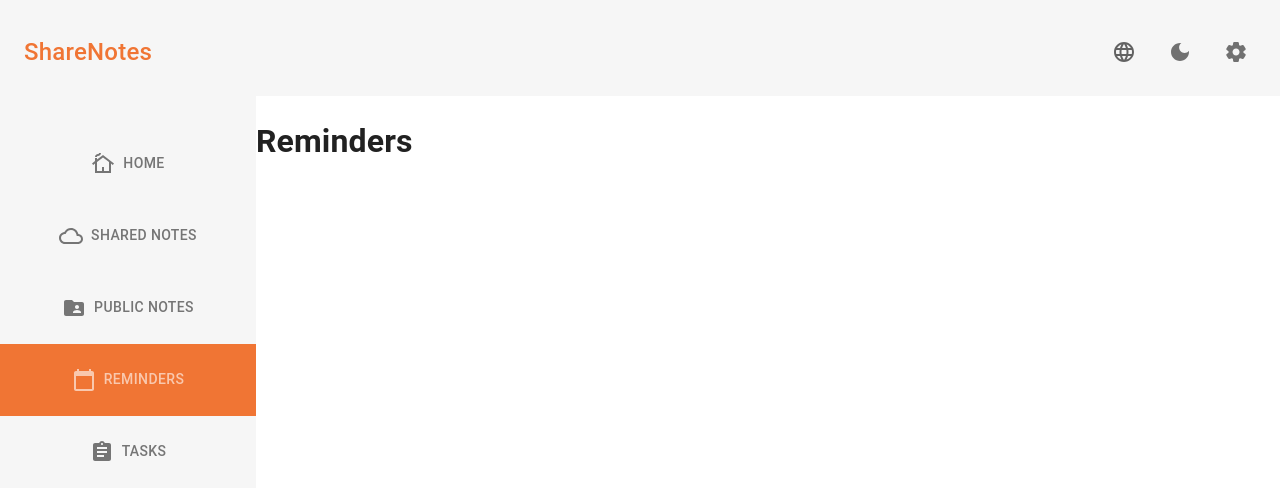
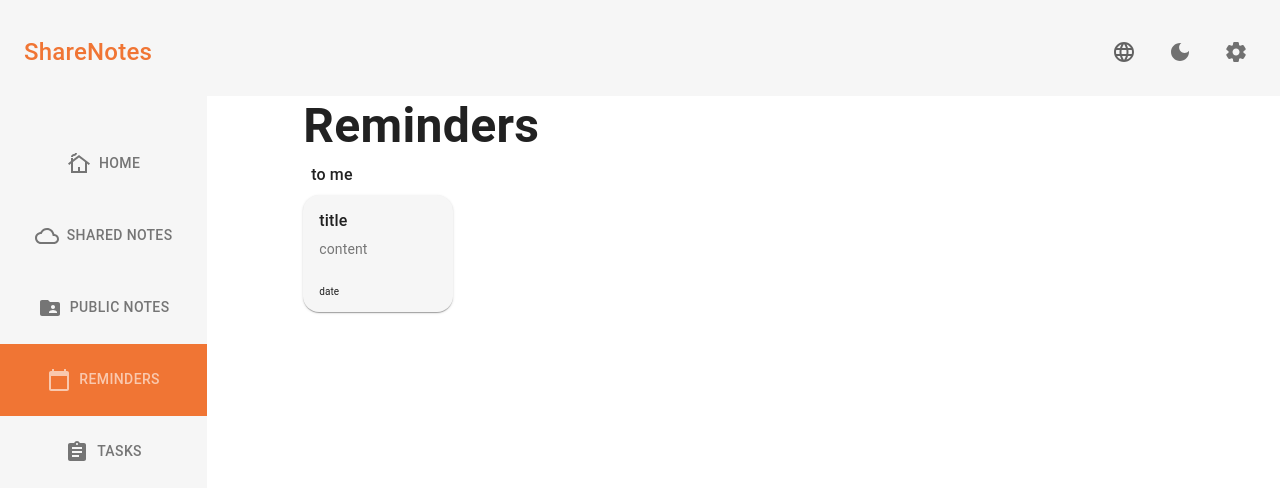
Before and after one commit to MrXInfinity/SharedNotes, a React (Vite) app: page /reminders in a window 1280 px wide. Shown: the top 500 px of the page. Built offline with nearby package versions, Linux system fonts and the light colour scheme; no server answers; the database is empty; sample sign-in values are in the browser's storage.

Commit message:
started reminder and task page

```diff
--- a/src/App.tsx
+++ b/src/App.tsx
@@ -17,6 +17,7 @@ import Home from "./pages/Home/Home";
 import SignIn from "./pages/LoggedOutPage/SignInComponent";
 import SignUp from "./pages/LoggedOutPage/SignUpComponent";
 import NotePage from "./pages/NotesPage/NotePage";
+import Reminder from "./pages/Reminder/Reminder";
 
 function App() {
   const { theme, changeTheme } = useCustomTheme();
@@ -57,7 +58,7 @@ function App() {
                   },
                   {
                     path: "reminders",
-                    element: <h1>Reminders</h1>,
+                    element: <Reminder />,
                   },
                   {
                     path: "tasks",
--- a/src/components/NewReminderModal.tsx
+++ b/src/components/NewReminderModal.tsx
@@ -4,6 +4,7 @@ import React, { useEffect, useState } from "react";
 import moment, { Moment } from "moment";
 import { useForm } from "react-hook-form";
 import { ModalWrapper } from "./UIComponents";
+import { useAddReminder } from "../hooks/useFirestoreDb";
 
 type FormTypes = {
   title: string;
@@ -40,8 +41,8 @@ const NewReminderModal: React.FC<{
     setDueDate(null);
   };
 
-  const formSubmit = (e: any) => {
-    console.log(e);
+  const formSubmit = ({ title, initialDate, dueDate }) => {
+    useAddReminder(title, initialDate, dueDate);
   };
 
   useEffect(() => {
--- a/src/hooks/useFirestoreDb.ts
+++ b/src/hooks/useFirestoreDb.ts
@@ -74,12 +74,12 @@ const useFirestoreDb = (category: string) => {
     }
 }
 
-const useAddReminder = async (startTime: any, endTime: any, desc: string) => {
+const useAddReminder = async (title: string, startTime: any, endTime: any) => {
   try {
     await setDoc(doc(db, "Users", auth.currentUser!.uid, "Reminder", Date.now().toString()), {
       startTime,
       endTime,
-      desc,
+      title,
       favorite: false,
       status: "forthcoming",
       dateCreated: new Date(),
@@ -90,12 +90,12 @@ const useAddReminder = async (startTime: any, endTime: any, desc: string) => {
   }
 }
 
-const useAddTask = async (dueDate: any, dueTime: any, desc: string) => {
+const useAddTask = async (dueDate: any, dueTime: any, title: string) => {
   try {
     await setDoc(doc(db, "Users", auth.currentUser!.uid, "Reminder", Date.now().toString()), {
       dueDate,
       dueTime,
-      desc,
+      title,
       favorite: false,
       dateCreated: new Date(),
       dateUpdated: new Date(),
--- /dev/null
+++ b/src/pages/Reminder/Reminder.tsx
@@ -0,0 +1,41 @@
+import React from "react";
+import { Container, Stack, Typography } from "@mui/material";
+import EachReminderList from "./eachReminderList";
+
+const Reminder = () => {
+  return (
+    <Container
+      sx={{ px: { xs: 4, md: 12 } }}
+      disableGutters={true}
+    >
+      <Typography
+        variant="h4"
+        sx={{ fontWeight: "bold", fontSize: { xs: 30, sm: 39, md: 48 } }}
+      >
+        Reminders
+      </Typography>
+      <Stack
+        direction="row"
+        spacing={2}
+        sx={{ display: "flex" }}
+      >
+        <Stack sx={{ display: "flex" }}>
+          <Typography sx={{ margin: 1, fontWeight: "medium" }}>
+            to me
+          </Typography>
+          <div
+            style={{
+              display: "inline-flex",
+              flexWrap: "wrap",
+              gap: 20,
+            }}
+          >
+            <EachReminderList />
+          </div>
+        </Stack>
+      </Stack>
+    </Container>
+  );
+};
+
+export default Reminder;
--- /dev/null
+++ b/src/pages/Reminder/eachReminderList.tsx
@@ -0,0 +1,74 @@
+import React from "react";
+import {
+  Card,
+  CardActionArea,
+  CardContent,
+  Stack,
+  Typography,
+} from "@mui/material";
+
+const EachReminderList = () => {
+  return (
+    <Card
+      sx={{
+        borderRadius: "16px",
+        display: "flex",
+        flexDirection: "column",
+        height: "min-content",
+        maxHeight: "200px",
+        width: "150px",
+        alignItems: "start",
+      }}
+    >
+      <CardActionArea
+        sx={{
+          height: "100%",
+          py: 1.7,
+          display: "flex",
+          flexDirection: "column",
+          alignItems: "start",
+        }}
+      >
+        <Typography
+          sx={{
+            px: 2,
+            fontSize: 16,
+            fontWeight: "medium",
+          }}
+        >
+          title
+        </Typography>
+        <CardContent
+          sx={{
+            pt: 0.75,
+            display: "flex",
+            maxHeight: "100px",
+            overflow: "hidden",
+            textOverflow: "ellipsis",
+          }}
+        >
+          <Typography
+            sx={{
+              fontSize: 14,
+              opacity: 0.6,
+              textOverflow: "ellipsis",
+              overflow: "hidden",
+              height: "100%",
+            }}
+          >
+            content
+          </Typography>
+        </CardContent>
+        <Stack
+          direction="row"
+          spacing={2}
+          sx={{ mx: 2, pt: 1 }}
+        >
+          <Typography sx={{ fontSize: { xs: 10 } }}>date</Typography>
+        </Stack>
+      </CardActionArea>
+    </Card>
+  );
+};
+
+export default EachReminderList;
--- a/src/types/firestoreDataTypes.ts
+++ b/src/types/firestoreDataTypes.ts
@@ -24,7 +24,7 @@ type noteType = {
 type reminderType = {
   startTime: any,
   endiTime: any,
-  desc: string,
+  title: string,
   favorite: boolean,
   status: "forthcoming" | "ongoing" | "finished",
   dateCreated: Timestamp,
@@ -34,7 +34,7 @@ type reminderType = {
 type taskType = {
   dueDate: any,
   dueTime: any,
-  desc: string,
+  title: string,
   favorite: boolean,
   dateCreated: Timestamp,
   ateUpdated: Timestamp
```
